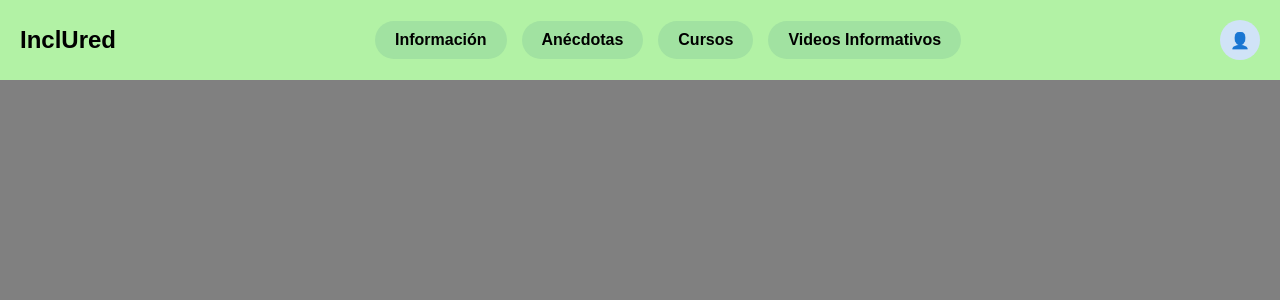
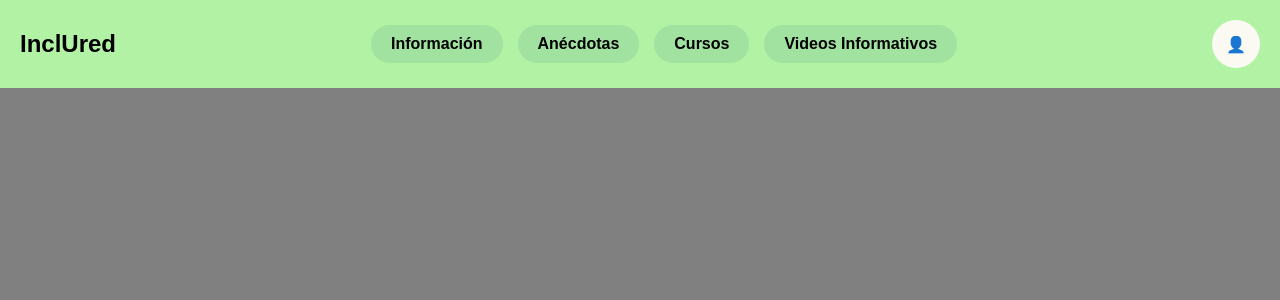
Before and after one commit to k12cyborg/inclUred, a Django app: page /anecdotas/ in a window 1280 px wide. Shown: the top 300 px of the page. Run offline with Django 5.2, Linux system fonts and the light colour scheme.

Commit message:
cambios menores

```diff
--- a/inclured1/models.py
+++ b/inclured1/models.py
@@ -1,6 +1,5 @@
 from django.contrib.auth.models import AbstractBaseUser, BaseUserManager
 from django.db import models
-
 
 class UsuarioManager(BaseUserManager):
     def create_user(self, correo, nombre, password=None):
@@ -53,9 +52,6 @@ class Usuario(AbstractBaseUser):
     def has_module_perms(self, app_label):
         return self.is_superuser
 
-
-
-
 class Discapacidad(models.Model):
     cod_disc = models.AutoField(primary_key=True)
     nombre = models.CharField(max_length=255)
@@ -63,7 +59,6 @@ class Discapacidad(models.Model):
 
     def __str__(self):
         return self.nombre
-
 
 class Anecdota(models.Model):
     id_anecdota = models.AutoField(primary_key=True)
--- a/inclured1/static/inclured1/style.css
+++ b/inclured1/static/inclured1/style.css
@@ -31,9 +31,9 @@ header {
 }
 
 .user-icon {
-    width: 40px;
-    height: 40px;
-    background-color: #d0e3f7;
+    width: 3rem;
+    height: 3rem;
+    background-color: #fafaf3;
     border-radius: 50%;
     display: flex;
     align-items: center;
--- a/inclured1/templates/componentes/Header.html
+++ b/inclured1/templates/componentes/Header.html
@@ -1,5 +1,7 @@
 <header>
-  <div class="logo">InclUred</div>
+  <a href="/" style="text-decoration: none;">
+    <div class="logo">InclUred</div>
+  </a>
   <nav>
     <a href="{% url 'informacion' %}">Información</a>
     <a href="{% url 'anecdotas' %}">Anécdotas</a>
```
